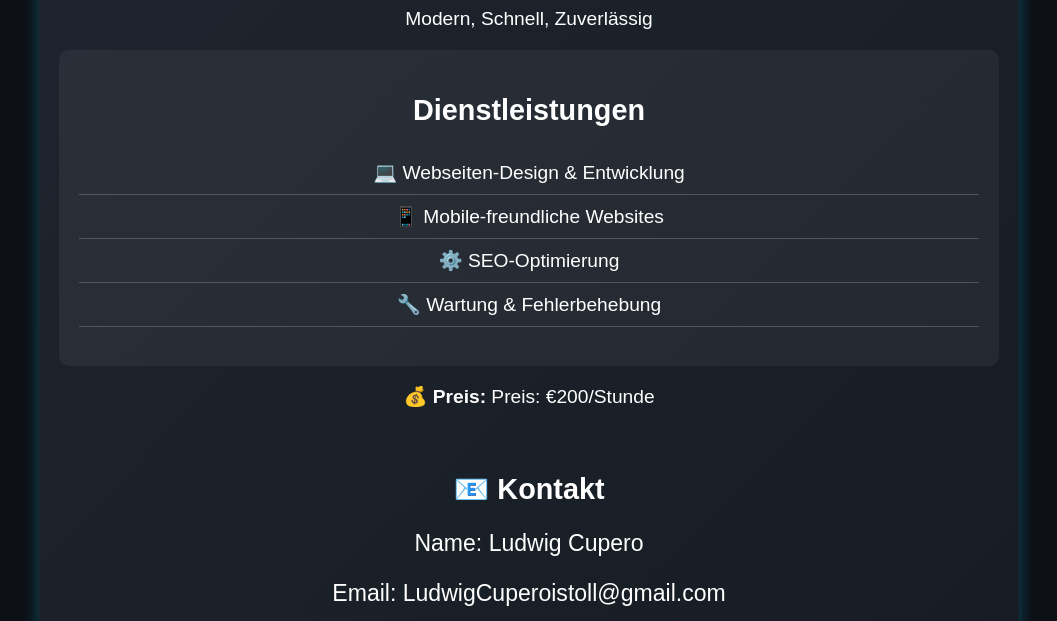
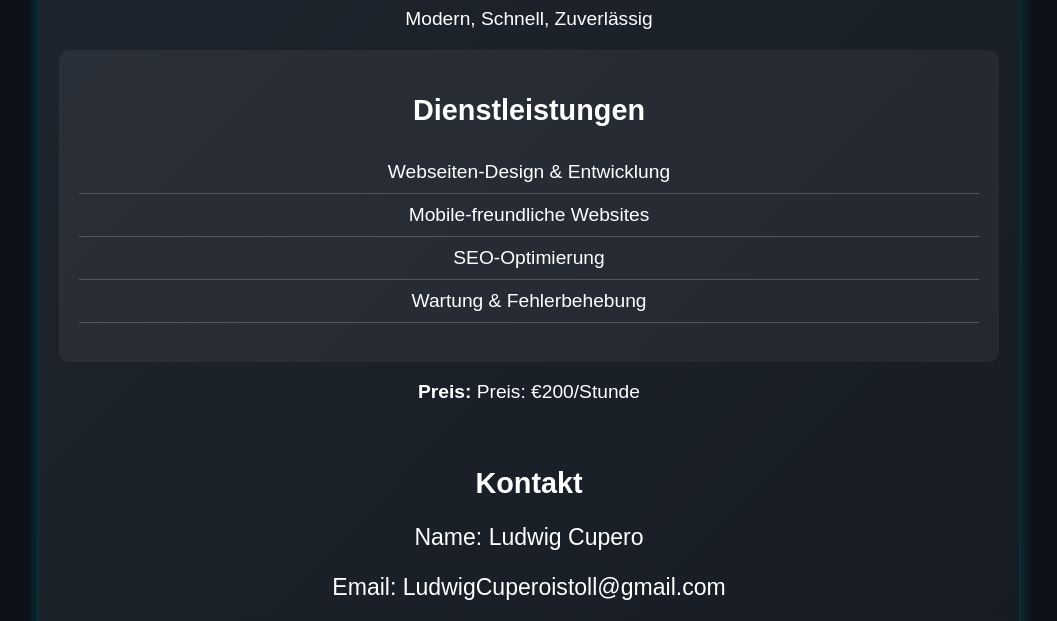
Before and after one commit to JoshCupero/GermanWebsiteFrontend, a plain HTML site: page index.html in a window 1280 px wide. Shown: the part 153-774 px from the top of the page, without its empty margins (111-1168 px from the left). Drawn offline with Linux system fonts and the light colour scheme; no server answers.

Commit message:
Update index.html

```diff
--- a/index.html
+++ b/index.html
@@ -15,17 +15,17 @@
         <div class="services">
             <h2>Dienstleistungen</h2>
             <ul>
-                <li>💻 Webseiten-Design & Entwicklung</li>
-                <li>📱 Mobile-freundliche Websites</li>
-                <li>⚙️ SEO-Optimierung</li>
-                <li>🔧 Wartung & Fehlerbehebung</li>
+                <li> Webseiten-Design & Entwicklung</li>
+                <li> Mobile-freundliche Websites</li>
+                <li> SEO-Optimierung</li>
+                <li> Wartung & Fehlerbehebung</li>
             </ul>
         </div>
 
-        <p><strong>💰 Preis:</strong> Preis: €200/Stunde</p>
+        <p><strong> Preis:</strong> Preis: €200/Stunde</p>
 
         <div class="contact">
-            <h2>📧 Kontakt</h2>
+            <h2> Kontakt</h2>
             <p>Name: Ludwig Cupero</p>
             <p>Email: LudwigCuperoistoll@gmail.com</p>
             <p>Telefon: (+49) 30 305 6709</p>
@@ -38,7 +38,7 @@
         </div>
 
 
-        <p class="cta">🚀 Bereit für eine professionelle Website? <br> <a href="#">Kontaktieren Sie mich jetzt!</a></p>
+        <p class="cta"> Bereit für eine professionelle Website? <br> <a href="#">Kontaktieren Sie mich jetzt!</a></p>
     </div>
 
     <!-- Link JavaScript -->
```
